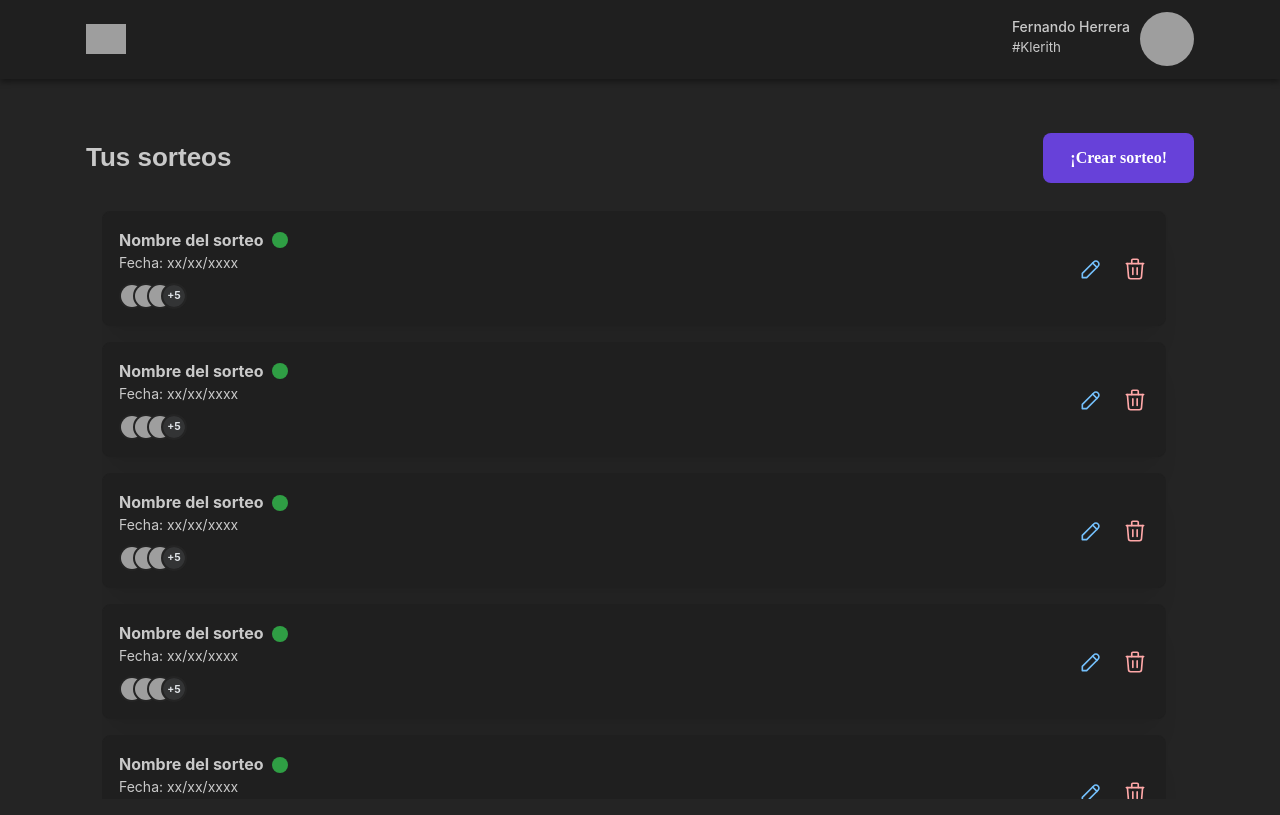
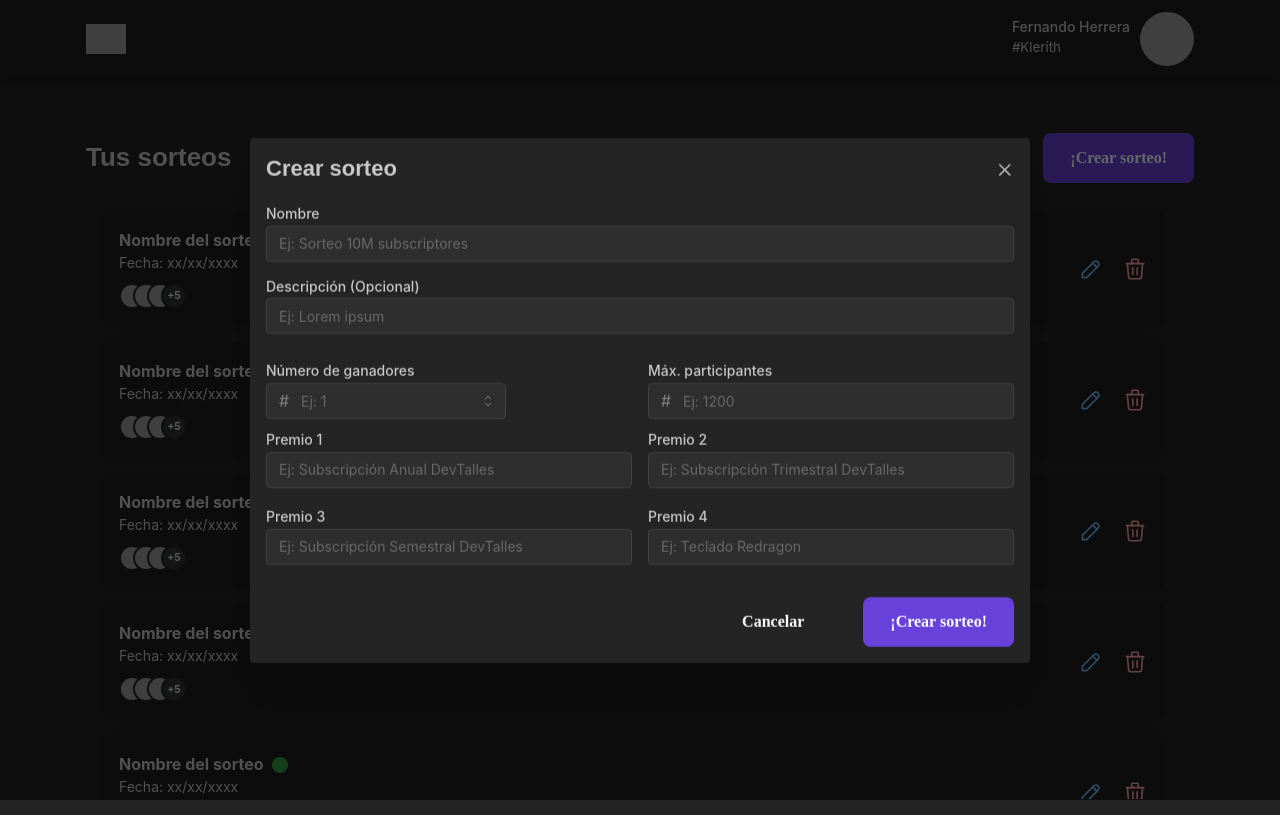
Before and after one commit to code-quest-jhlm/code-quest-frontend, a React (Vite) app: page /home in a window 1280 px wide. Both pictures are taken after a click on the button "¡Crear sorteo!". Built offline with nearby package versions, Linux system fonts and the light colour scheme; grey boxes are pictures that could not be loaded.

Commit message:
feat: added modal for create draw

```diff
--- /dev/null
+++ b/src/components/DrawCreator/index.tsx
@@ -0,0 +1,72 @@
+import {
+  Button,
+  Flex,
+  Grid,
+  Modal,
+  ModalBaseProps,
+  Select,
+  TextInput,
+  Title,
+} from '@mantine/core';
+import { FC } from 'react';
+
+interface DrawCreatorProps extends ModalBaseProps {
+  centered?: boolean;
+}
+
+const DrawCreator: FC<DrawCreatorProps> = (props) => (
+  <>
+    <Modal {...props} title={<Title order={3}>Crear sorteo</Title>} size="xl">
+      <Flex direction="column" rowGap={12}>
+        <TextInput label="Nombre" placeholder="Ej: Sorteo 10M subscriptores" />
+        <TextInput label="Descripción (Opcional)" placeholder="Ej: Lorem ipsum" />
+      </Flex>
+      <Grid mt={24}>
+        <Grid.Col span={6}>
+          <Select
+            leftSectionPointerEvents="none"
+            leftSection="#"
+            w={240}
+            label="Número de ganadores"
+            placeholder="Ej: 1"
+            data={['1', '2', '3', '4']}
+          />
+        </Grid.Col>
+        <Grid.Col span={6}>
+          <TextInput
+            label="Máx. participantes"
+            placeholder="Ej: 1200"
+            leftSectionPointerEvents="none"
+            leftSection="#"
+          />
+        </Grid.Col>
+      </Grid>
+
+      <Grid>
+        <Grid.Col span={6}>
+          <TextInput label="Premio 1" placeholder="Ej: Subscripción Anual DevTalles" />
+        </Grid.Col>
+        <Grid.Col span={6}>
+          <TextInput label="Premio 2" placeholder="Ej: Subscripción Trimestral DevTalles" />
+        </Grid.Col>
+        <Grid.Col span={6}>
+          <TextInput label="Premio 3" placeholder="Ej: Subscripción Semestral DevTalles" />
+        </Grid.Col>
+        <Grid.Col span={6}>
+          <TextInput label="Premio 4" placeholder="Ej: Teclado Redragon" />
+        </Grid.Col>
+      </Grid>
+
+      <Flex mt={32} justify="flex-end" columnGap={32}>
+        <Button variant="subtle" size="lg" color="white">
+          Cancelar
+        </Button>
+        <Button variant="filled" size="lg">
+          ¡Crear sorteo!
+        </Button>
+      </Flex>
+    </Modal>
+  </>
+);
+
+export default DrawCreator;
--- a/src/pages/HomePage/index.tsx
+++ b/src/pages/HomePage/index.tsx
@@ -1,12 +1,17 @@
 import { Button, Flex, ScrollArea, Title } from '@mantine/core';
+import { useDisclosure } from '@mantine/hooks';
 import DashboardLayout from '@/layouts/DashboardLayout';
 import DrawItem from '@/components/DrawItem';
+import DrawCreator from '@/components/DrawCreator';
 
-const HomePage = () => (
+const HomePage = () => {
+  const [opened, { open, close }] = useDisclosure(false);
+
+  return (
     <DashboardLayout>
       <Flex justify="space-between" align="center" mb="sm">
         <Title order={2}>Tus sorteos </Title>
-      <Button size="lg">¡Crear sorteo!</Button>
+        <Button size="lg" onClick={open}>¡Crear sorteo!</Button>
       </Flex>
       <ScrollArea.Autosize mah={620} maw="1280" mx="auto" offsetScrollbars p="md" className="hello">
         <DrawItem />
@@ -19,7 +24,9 @@ const HomePage = () => (
         <DrawItem />
         <DrawItem />
       </ScrollArea.Autosize>
+      <DrawCreator opened={opened} onClose={close} centered />
     </DashboardLayout>
   );
+};
 
 export default HomePage;
```
Lines whose indentation alone changed are shown as unchanged.
